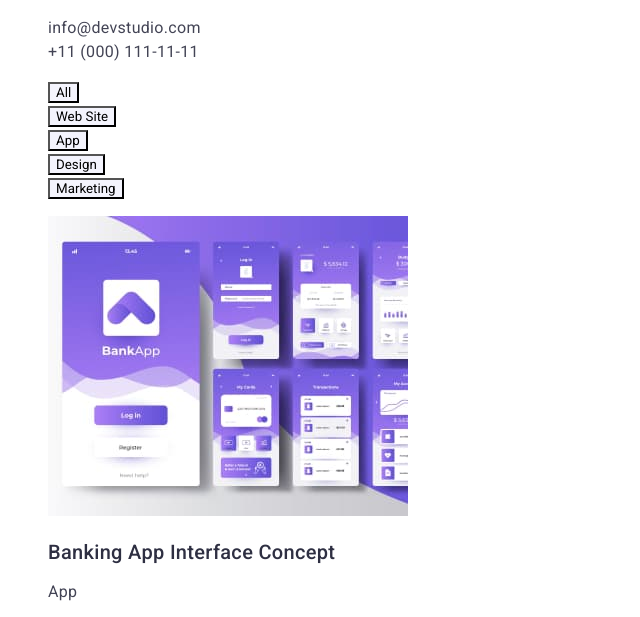
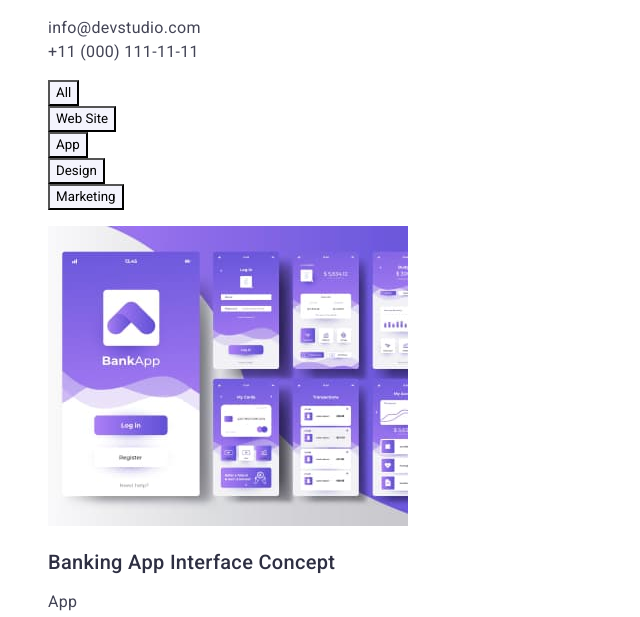
Before and after one commit to fsdev3/goit-markup-hw-02, a plain HTML site: page portfolio.html in a window 1280 px wide. Shown: the part 120-737 px from the top of the page, without its empty margins (0-640 px from the left). Drawn offline with Linux system fonts and the light colour scheme.

Commit message:
corrected fonts in buttons

```diff
--- a/css/styles.css
+++ b/css/styles.css
@@ -67,7 +67,9 @@ body {
   background: var(--logo-and-button-color);
   font-family: inherit;
   font-weight: 500;
+  line-height: 1.5;
   letter-spacing: 0.04em;
+  align-items: center;
   color: var(--primary-white-color);
 }
 .button-order:hover,
@@ -112,6 +114,9 @@ body {
 .button-filter {
   background: var(--secondary-white-color);
   font-family: inherit;
+  align-items: center;
+  text-align: center;
+  line-height: 1.5;
 }
 .button-filter:hover,
 .button-filter:focus {
```
